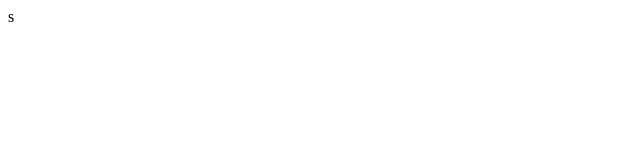
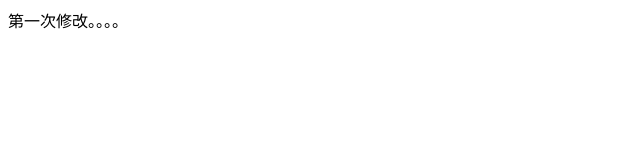
Before and after one commit to wangyimingx/gitTest, a plain HTML site: page app/index.html in a window 1280 px wide. Shown: the whole page, without its empty margins (0-640 px from the left). Drawn offline with Linux system fonts and the light colour scheme.

Commit message:
'第二次提交'

```diff
--- a/app/index.html
+++ b/app/index.html
@@ -5,6 +5,6 @@
 	<title>git</title>
 </head>
 <body>
-	s
+	第一次修改。。。。
 </body>
 </html>
```
